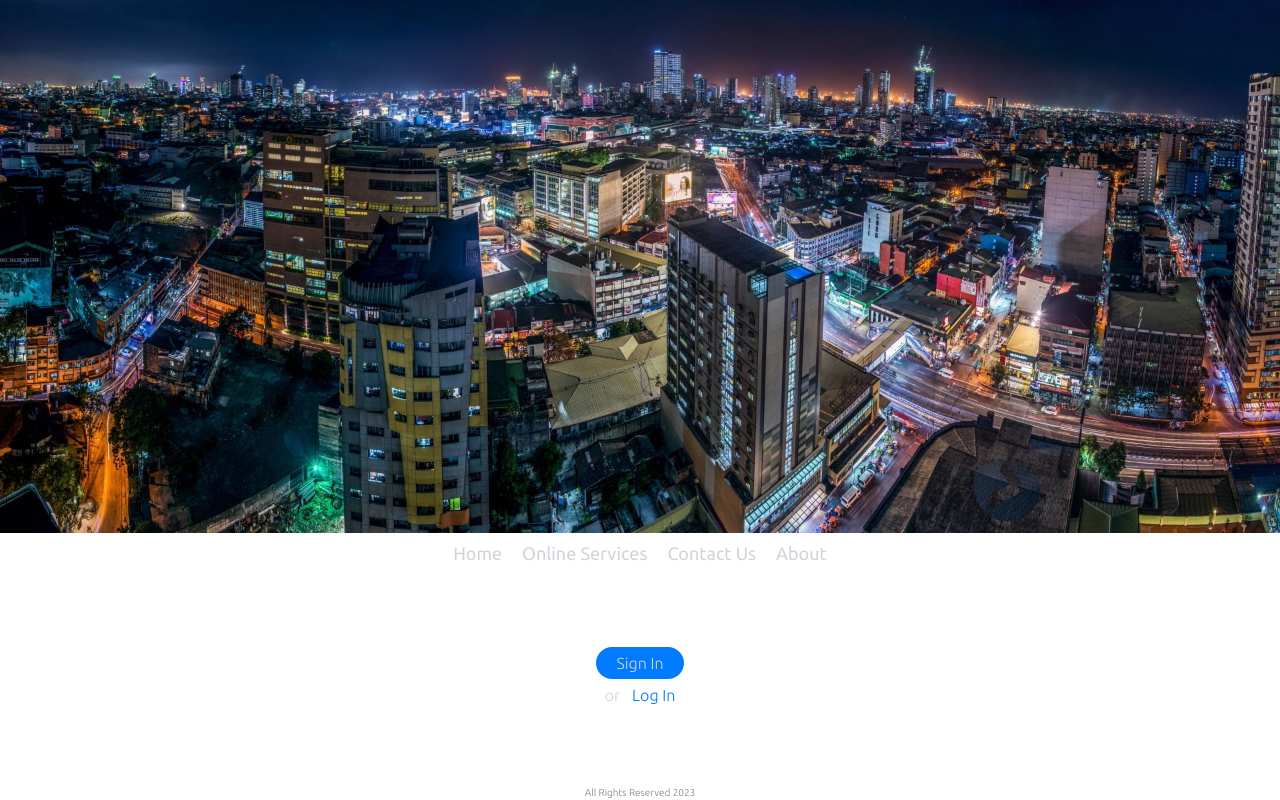
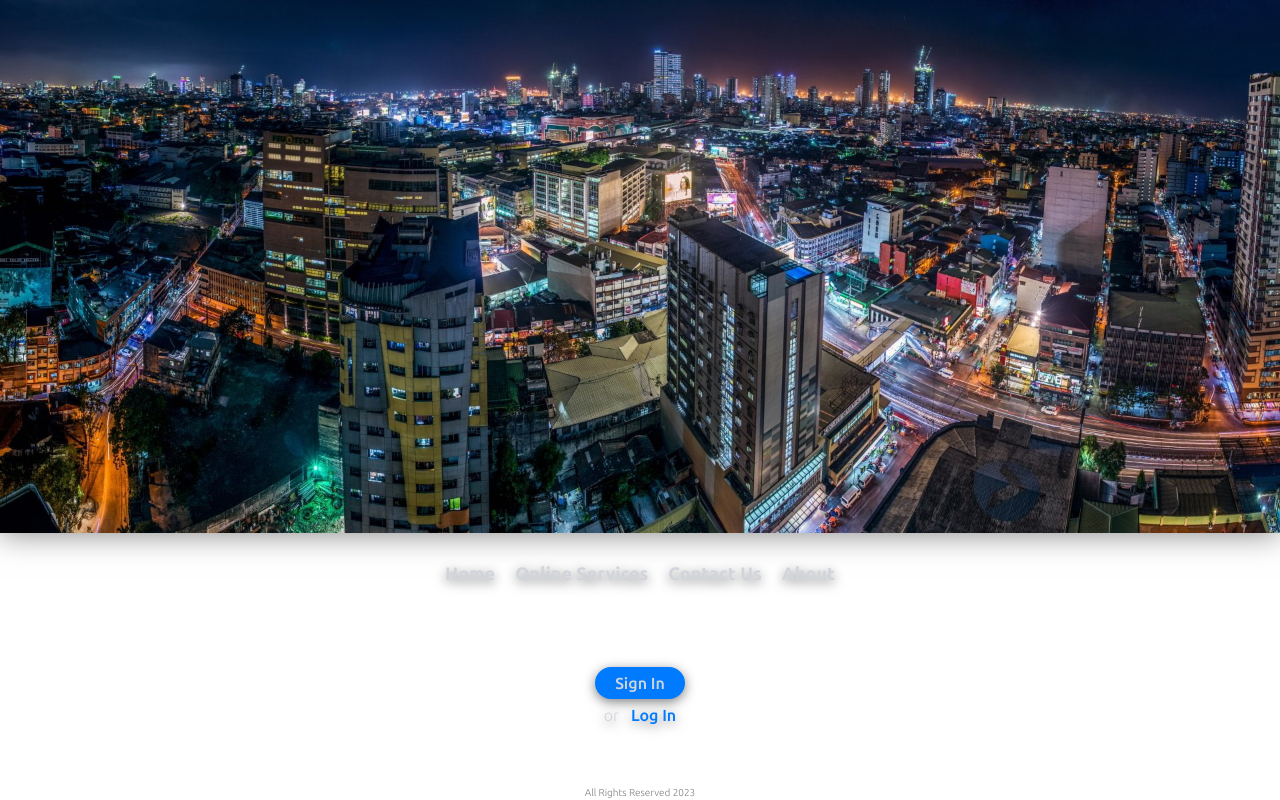
Before and after one commit to dondycles/brgy-system, a Next.js app: page / in a window 1280 px wide. Built offline with nearby package versions, Linux system fonts and the light colour scheme.

Commit message:
modified:   pages/index.js

```diff
--- a/pages/index.js
+++ b/pages/index.js
@@ -7,11 +7,11 @@ import Link from 'next/link';
 export default function Home() {
   return (
     <div className='fixed top-0 bottom-0 left-0 right-0 '>
-      <div className='relative w-screen h-4/6 overflow-hidden'>
-        <Image className='w-screen h-auto object-center'  objectFit='cover' layout='fill' width={1980} height={1080} src={bgryImg} />
+      <div className='relative w-screen h-4/6 overflow-hidden shadow-customShadow'>
+        <Image className='w-screen h-auto object-center '  objectFit='cover' layout='fill' width={1980} height={1080} src={bgryImg} />
       </div>
       <div className='w-full h-2/6 flex flex-col'>
-        <div className=' flex gap-3 md:gap-5  justify-center items-center h-10 mt-0 mb-0 mx-auto text-md md:text-lg'>
+        <div className=' flex gap-3 md:gap-5  justify-center items-center h-20 mt-0 mb-0 mx-auto text-md md:text-lg font-extrabold drop-shadow-[0px_3px_6px_rgba(0,0,0,0.5)]'>
           <div className='cursor-pointer text-gray-300 hover:text-white'>
             Home
           </div>
@@ -26,11 +26,11 @@ export default function Home() {
           </div>
         </div>
 
-        <div className='my-auto mx-auto w-full'>
+        <div className='my-auto mx-auto w-full drop-shadow-[0px_3px_6px_rgba(0,0,0,0.5)]'>
 
         <Link href="/signup" passHref>
           <a>
-            <div className='mx-auto my-auto flex items-center justify-center gap-3 bg-accentColor rounded-full px-5 py-1 font-thin cursor-pointer origin-center hover:font-normal hover:px-[22px] transition-all ease-in-out text-gray-300 hover:text-white w-fit'>
+            <div className='mx-auto my-auto flex items-center justify-center gap-3 bg-accentColor rounded-full px-5 py-1 cursor-pointer origin-center font-medium hover:font-extrabold hover:px-[22px] transition-all ease-in-out text-gray-300 hover:text-white w-fit '>
                 Sign In
             </div>
           </a>
@@ -40,7 +40,7 @@ export default function Home() {
             or
             <Link href="/login" >
               <a>
-                <span className='text-accentColor cursor-pointer hover:font-normal transition-all ease-in-out'>Log In</span>
+                <span className='text-accentColor cursor-pointer font-medium hover:font-extrabold transition-all ease-in-out'>Log In</span>
               </a>
             </Link>
           </div>
```
